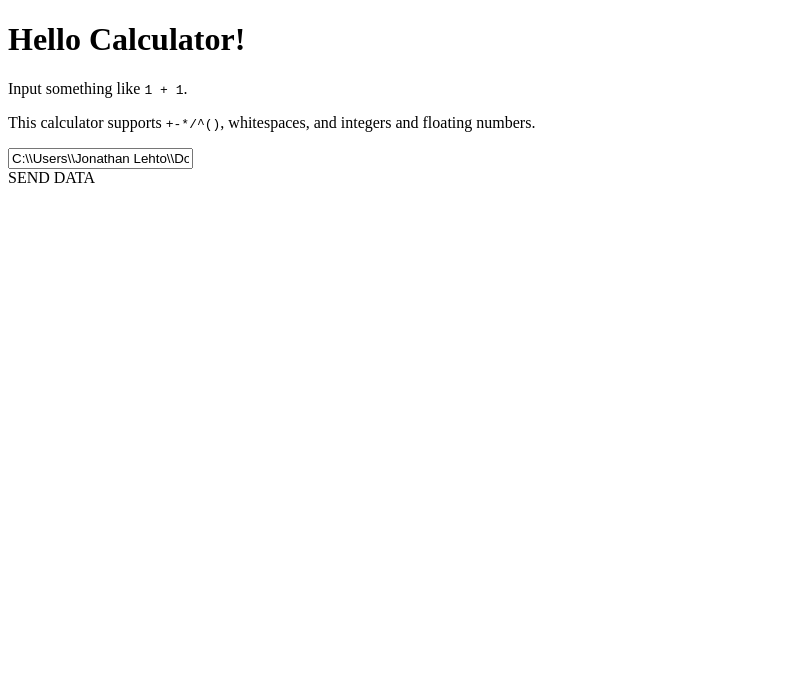
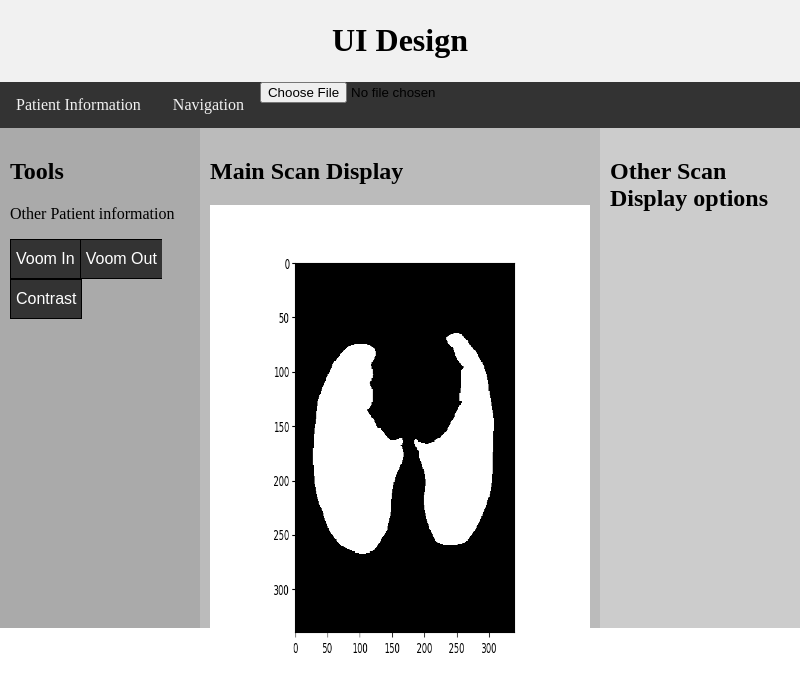
Before and after one commit to SDCancerDetection/LungCancerDetection, an Electron app: page index.html in a window 800 px wide. Drawn offline with Linux system fonts and the light colour scheme; no server answers.

Commit message:
File Throughput

```diff
--- a/index.html
+++ b/index.html
@@ -1,4 +1,4 @@
-<!-- index.html -->
+<!-- index.html
 <!DOCTYPE html>
 <html>
   <head>
@@ -15,10 +15,137 @@
     <div id="button">SEND DATA</div>
   </body>
 
-  <script>
-    window.$ = window.jQuery = require('./jquery-3.3.1.min.js');
-  </script>
-  <script>
-    require('./renderer.js')
-  </script>
 </html>
+
+-->
+<!DOCTYPE html>
+<html lang="en">
+<head>
+<title>Senior Design Layout</title>
+<meta charset="utf-8">
+<meta name="viewport" content="width=device-width, initial-scale=1">
+<style>
+* {
+  box-sizing: border-box;
+}
+
+body {
+  margin: 0;
+}
+
+/* Style the header */
+.header {
+  background-color: #f1f1f1;
+  padding: 1px;
+  text-align: center;
+}
+
+/* Style the top navigation bar */
+.topnav {
+  overflow: hidden;
+  background-color: #333;
+}
+
+/* Style the topnav links */
+.topnav a {
+  float: left;
+  display: block;
+  color: #f2f2f2;
+  text-align: center;
+  padding: 14px 16px;
+  text-decoration: none;
+}
+
+/* Change color on hover */
+.topnav a:hover {
+  background-color: #ddd;
+  color: black;
+}
+
+/* Create three equal columns that floats next to each other */
+.column {
+  float: left;
+  padding: 10px;
+  height: 500px;
+}
+
+.left, .right {
+  width: 25%;
+}
+
+.middle {
+  width: 50%;
+}
+
+/* Clear floats after the columns */
+.row:after {
+  content: "";
+  display: table;
+  clear: both;
+}
+
+.btn-group .button {
+  background-color: #333;
+  border: 1px solid black;
+  color: white;
+  padding: 10px 5px;
+  text-align: center;
+  text-decoration: none;
+  display: inline-block;
+  font-size: 16px;
+  cursor: pointer;
+  float: left;
+}
+
+.btn-group .button:not(:last-child) {
+  border-right: none; /* Prevent double borders */
+}
+
+.btn-group .button:hover {
+  background-color: #ddd;
+  color: black;
+}
+
+</style>
+</head>
+<body>
+
+<div class="header">
+  <h1>UI Design</h1>
+</div>
+
+<div class="topnav">
+  <input id="input-file" type="file" webkitdirectory />
+  <a href="#">Patient Information</a>
+  <a id="submit" href="javascript:void(0)">Navigation</a>
+</div>
+
+<div class="row">
+  <div class="column left" style="background-color:#aaa;">
+    <h2>Tools</h2>
+    <p>Other Patient information</p>
+  <div class="btn-group">
+  <button class="button">Voom In</button>
+  <button class="button">Voom Out</button>
+  <button class="button">Contrast</button>
+</div>
+<p style="clear:both"><br></p>
+</div>
+  <div class="column middle" style="background-color:#bbb;">
+    <h2>Main Scan Display</h2>
+    <img id="center-img" style="width: 100%; height: 100%;"  src="./python/SavedImages/segmented_scan_fill.png" />
+  </div>
+  <div class="column right" style="background-color:#ccc;">
+    <h2>Other Scan Display options</h2>
+  </div>
+</div>
+
+</body>
+</html>
+
+<script>
+  window.$ = window.jQuery = require('./jquery-3.3.1.min.js');
+</script>
+<script>
+  require('./renderer.js')
+</script>
--- a/main.js
+++ b/main.js
@@ -4,7 +4,7 @@ const BrowserWindow = electron.BrowserWindow
 const path = require('path')
 
 const PY_DIST_FOLDER = 'pythondist'
-const PY_FOLDER = 'pytho'
+const PY_FOLDER = 'python'
 const PY_MODULE = 'api' // without .py suffix
 
 const guessPackaged = () => {
@@ -68,11 +68,10 @@ const createPyProc = () => {
   if (guessPackaged()) {
     pyProc = require('child_process').execFile(script, [port])
   } else {
-    pyProc = require('child_process').spawn('python', [script, port])
+    pyProc = require('child_process').spawn('py', [script, port])
   }
 
   if (pyProc != null) {
-    //console.log(pyProc)
     console.log('child process success on port ' + port)
   }
 }
--- a/package.json
+++ b/package.json
@@ -13,9 +13,9 @@
   },
   "devDependencies": {
     "electron": "latest",
+    "electron-builder": "^20.38.5",
     "electron-packager": "^13.0.1",
-    "electron-rebuild": "^1.8.4",
-    "electron-builder": "^20.38.5"
+    "electron-rebuild": "^1.8.4"
   },
   "dependencies": {
     "node-gyp": "^3.8.0",
--- a/renderer.js
+++ b/renderer.js
@@ -1,18 +1,17 @@
-// renderer.js
-
 const zerorpc = require("zerorpc")
-let client = new zerorpc.Client()
+let client = new zerorpc.Client({ timeout: 100, heartbeatInterval: 1000000 })
 client.connect("tcp://127.0.0.1:4242")
 
-let formula = document.querySelector('#button')
-let result = document.querySelector('#result')
+let formula = document.querySelector('#submit')
 formula.addEventListener('click', () => {
-  client.invoke("hello", document.querySelector('#formula').value, (error, res) => {
+  console.log("Fired click event");
+  client.invoke("hello", document.getElementById("input-file").files[0].path, (error, res) => {
     if (error) {
       console.log(error)
     } else {
       console.log(res)
-      //result.textContent = res
+      let img = document.querySelector('#center-img');
+      img.src = res + "?t=" + new Date().getTime();
     }
   })
 })
```
Also changed, not shown: 2 other files.
